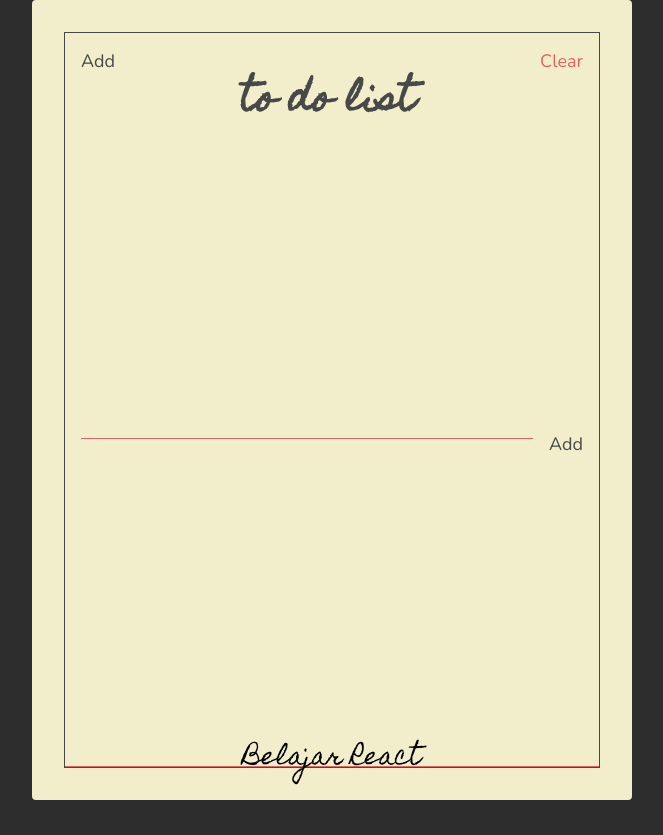
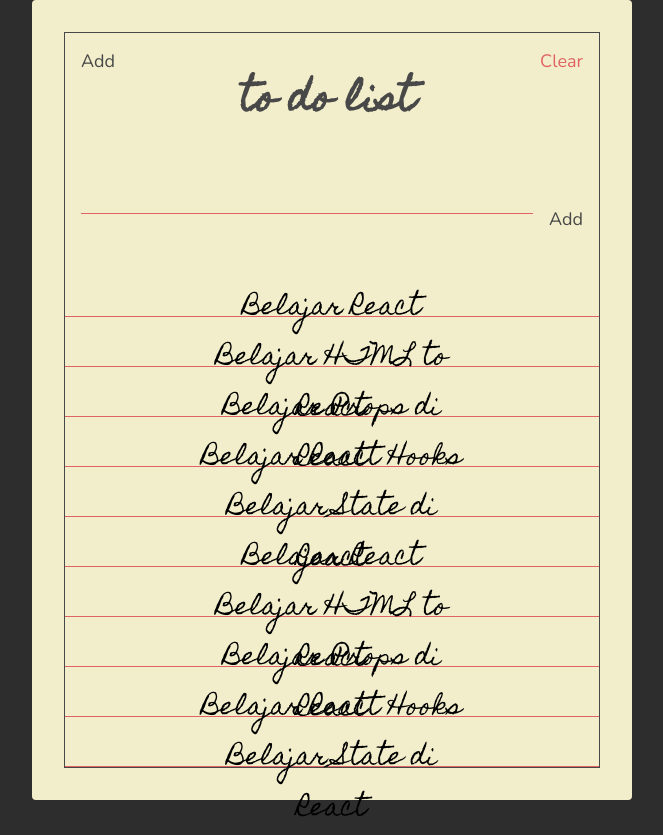
Before and after one commit to putri-shefia/react-todo, a React (Create React App) app: page / in a window 1280 px wide. Shown: the whole page, without its empty margins (308-971 px from the left). Before the commit the page ends 800 px from the top, so only its background shows below. Built offline with nearby package versions, Linux system fonts and the light colour scheme.

Commit message:
Membuat Dummy Object todo

```diff
--- a/src/components/TodoForm.jsx
+++ b/src/components/TodoForm.jsx
@@ -2,10 +2,10 @@
 
 const TodoForm = () => {
   return (
-    <section class="add">
-      <form class="add-form">
-        <input class="add-input main-black-color" type="text" />
-        <button class="add-btn main-black-color">Add</button>
+    <section className="add">
+      <form className="add-form">
+        <input className="add-input main-black-color" type="text" />
+        <button className="add-btn main-black-color">Add</button>
       </form>
     </section>
   );
--- a/src/components/Todos.jsx
+++ b/src/components/Todos.jsx
@@ -2,9 +2,44 @@
 import Todo from "./Todo";
 
 const Todos = () => {
+  const todos = [
+    {
+      text: "Belajar React"
+    },
+    {
+      text: "Belajar HTML to React"
+    },
+    {
+      text: "Belajar Props di React"
+    },
+    {
+      text: "Belajar React Hooks"
+    },
+    {
+      text: "Belajar State di React"
+    },
+    {
+      text: "Belajar React"
+    },
+    {
+      text: "Belajar HTML to React"
+    },
+    {
+      text: "Belajar Props di React"
+    },
+    {
+      text: "Belajar React Hooks"
+    },
+    {
+      text: "Belajar State di React"
+    }
+  ];
+
   return (
     <section className="todos">
-      <Todo text="Belajar React" />
+      {todos.map((todo) => {
+        return <Todo text={todo.text} />;
+      })}
     </section>
   );
 };
```
